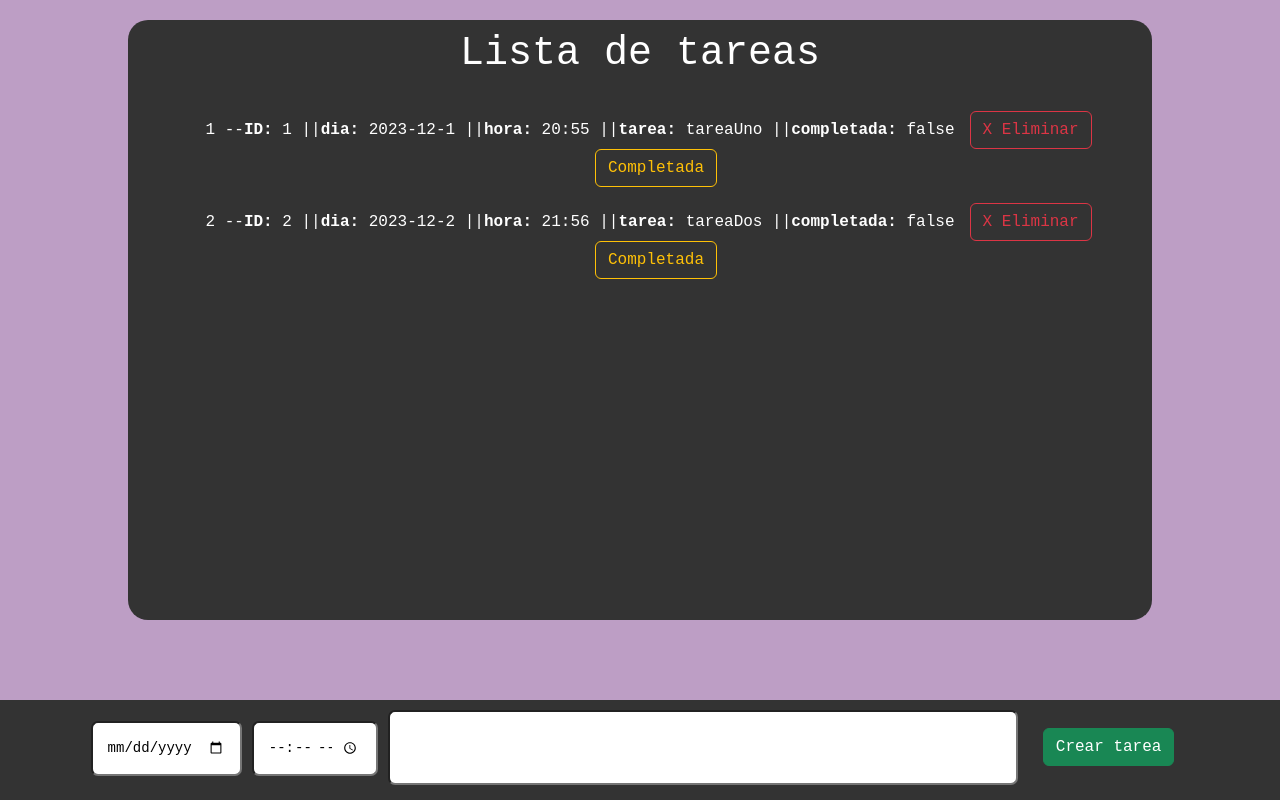
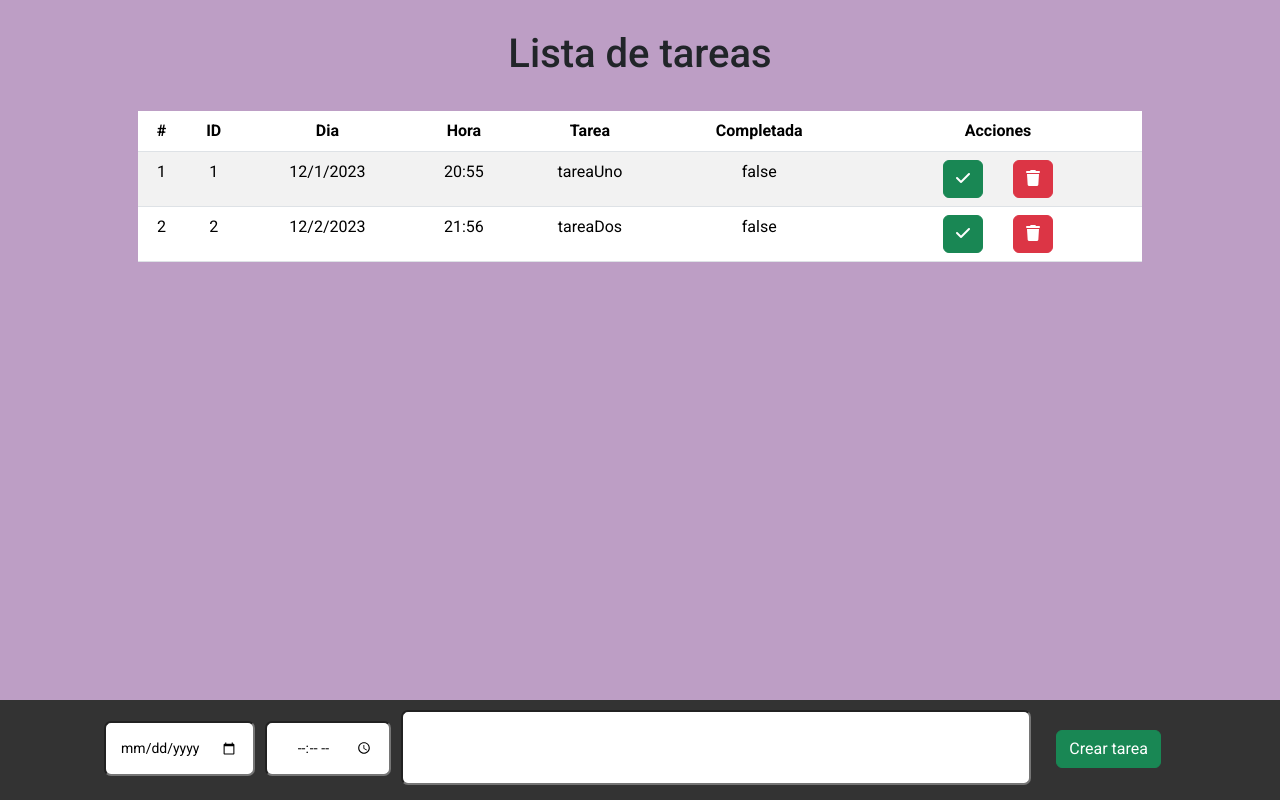
Before and after one commit to GermanQuercia/UNT-React-TP-2, a React (Vite) app: page / in a window 1280 px wide. Built offline with nearby package versions, Linux system fonts and the light colour scheme.

Commit message:
Actualizacion de estilos y funcion tarea completa y eliminación

```diff
--- a/index.html
+++ b/index.html
@@ -4,6 +4,13 @@
     <meta charset="UTF-8" />
     <link rel="icon" type="image/svg+xml" href="./src/assets/839860.png" />
     <meta name="viewport" content="width=device-width, initial-scale=1.0" />
+
+    <!--FONT ROBOTO-->
+    <link  rel="stylesheet"  href="https://fonts.googleapis.com/css2?family=Roboto:wght@300;400;500;600;700&display=swap" />
+
+    <!--FONT AWESOME-->
+    <script src="https://kit.fontawesome.com/30787e59bd.js" crossorigin="anonymous"></script>
+
     <title>Lista de tareas</title>
   </head>
   <body>
--- a/src/App.css
+++ b/src/App.css
@@ -1,5 +1,4 @@
 h1{
-    font-family: monospace;
     text-align: center;
     padding-bottom: 25px;
 }
--- a/src/App.jsx
+++ b/src/App.jsx
@@ -1,7 +1,7 @@
 import React, { useEffect } from 'react';
 import { useState } from 'react';
-import TaskForm from './components/r_TaskForm';
-import TaskList from './components/r_TaskList';
+import TaskForm from './components/TaskForm';
+import TaskList from './components/TaskList';
 import './App.css';
 import 'bootstrap/dist/css/bootstrap.min.css';
 
@@ -27,12 +27,14 @@ function App() {
 
 
   return (
-    <><div className='contenedor'>
+    <>
+      <div className='conteiner'>
       <div className='lista'>
-      <TaskList listaDeTareas={listaDeTareas} setListaDeTareas={setListaDeTareas} />
+        <TaskList listaDeTareas={listaDeTareas} setListaDeTareas={setListaDeTareas} />
+
       </div>
       <div className='nueva'>
-      <TaskForm listaDeTareas={listaDeTareas} setListaDeTareas={setListaDeTareas} />
+        <TaskForm listaDeTareas={listaDeTareas} setListaDeTareas={setListaDeTareas} />
       </div>
       </div>
     </>
--- /dev/null
+++ b/src/components/TaskForm.jsx
@@ -0,0 +1,59 @@
+import React from 'react';
+import { useState } from 'react';
+import Button from 'react-bootstrap/Button';
+import './styles.css';
+
+const TaskForm = (lista) => {
+
+    const [ID, setId] = useState(3);
+    const [dia, setDia] = useState(new Date().toLocaleDateString());
+
+    const agregarTarea = () => {
+
+        const tareaParaAgregar = {
+            id: "",
+            dia: "",
+            hora: "",
+            tarea: "",
+            completada: false,
+        }
+
+        const fecha1 = document.getElementById("fechaElegir").value;
+        tareaParaAgregar.dia = fecha1;
+
+        const hora1 = document.getElementById("horaElegir").value;
+        tareaParaAgregar.hora = hora1;
+
+        const texto1 = document.getElementById("tareaEscrita").value;
+        tareaParaAgregar.tarea = texto1;
+
+        const obteberId = () => { setId(ID + 1) }
+        obteberId()
+        tareaParaAgregar.id = ID
+
+        // Actualizar el estado utilizando la función setListaDeTareas
+        lista.setListaDeTareas(prevLista => [...prevLista, tareaParaAgregar]);
+
+    };
+
+    const handleSubmit = (event) => {
+
+        event.preventDefault();
+        agregarTarea();
+
+    }
+
+
+    return (
+        <>
+            <form onSubmit={handleSubmit} className="agregar">
+                <input type="date" id="fechaElegir" value={dia} onChange={ (ev)=> setDia(ev.target.value) } />
+                <input type="Time" id="horaElegir" />
+                <input type="text" rows="5" id="tareaEscrita" />
+                <Button type='submit' variant="success" >Crear tarea</Button>
+            </form>
+        </>
+    )
+}
+
+export default TaskForm;
--- /dev/null
+++ b/src/components/TaskItem.jsx
@@ -0,0 +1,74 @@
+import Button from 'react-bootstrap/Button';
+import InputGroup from 'react-bootstrap/InputGroup';
+import './styles.css'
+
+const TaskItem = ({ jsonObj, index, setListaDeTareas }) => {
+
+
+    console.log("elvalor del indice es ", index)
+
+    const borrarTareaCorto = (event) => {
+        const idDelElemento = Number(event.target.id);
+        setListaDeTareas(prevLista => prevLista.filter((_, i) => i !== idDelElemento)) //funca bien
+    };
+
+    const eliminarTarea = (id) => {
+        setListaDeTareas(prev => {
+            let listaFiltrada = prev.filter( t => t.id != id);
+            return listaFiltrada;
+        })
+    }
+
+    const borrarTarea = function (event) {
+        const idDelElemento = Number(event.target.id);
+
+        setListaDeTareas(function (prevLista) {
+            return prevLista.filter(function (_, i) {
+                return i !== idDelElemento;
+            });
+        });
+    };
+
+
+
+    function completada(id) {
+        const idDelElemento = id;
+
+        setListaDeTareas((prevLista) => {
+            // Create a new array to avoid mutating the previous state
+            const updatedLista = [...prevLista];
+            // Update the completed status of the task at idDelElemento
+            updatedLista[idDelElemento] = { ...updatedLista[idDelElemento], completada: !updatedLista[idDelElemento].completada };
+            // Return the updated array
+            return updatedLista;
+        });
+    }
+
+    let clase = jsonObj.completada ? 'task-completa' : 'task-incompleta'
+
+    console.log('clase ', clase)
+    return (
+
+        <>
+
+                <tr className={clase}>
+                    <td>{index + 1}</td>
+                    <td>{jsonObj.id}</td>
+                    <td>{new Date(jsonObj.dia).toLocaleDateString()}</td>
+                    <td>{jsonObj.hora}</td>
+                    <td>{jsonObj.tarea}</td>
+                    <td>{`${jsonObj.completada}`}</td>
+                    <td>
+                        {/* <Button variant="danger" id={`${index}`} onClick={borrarTarea}><i class="fas fa-trash"></i></Button> */}
+                        <Button variant="success" onClick={() => completada(index)}><i class="fas fa-check"></i></Button>
+                        <Button variant="danger" onClick={() => eliminarTarea(jsonObj.id)}><i class="fas fa-trash"></i></Button>
+                    </td>
+                </tr>
+
+        </>
+
+    )
+
+}
+
+export default TaskItem;
--- /dev/null
+++ b/src/components/TaskList.jsx
@@ -0,0 +1,39 @@
+import React from 'react';
+import './styles.css'
+import TaskItem from './TaskItem';
+import Table from 'react-bootstrap/Table';
+
+const TaskList = ({ listaDeTareas, setListaDeTareas }) => {
+
+
+
+    return (
+        <>
+            <div>
+            <h1>Lista de tareas</h1>
+            <Table hover striped>
+                <thead>
+                    <tr>
+                        <th>#</th>
+                        <th>ID</th>
+                        <th>Dia</th>
+                        <th>Hora</th>
+                        <th>Tarea</th>
+                        <th>Completada</th>
+                        <th>Acciones</th>
+                    </tr>
+                </thead>
+                <tbody>
+
+                    {listaDeTareas.map((jsonObj, index) => (
+                        <TaskItem jsonObj={jsonObj} index={index} setListaDeTareas={setListaDeTareas}/>
+                        ))}
+
+                </tbody>
+            </Table>
+            </div>
+        </>
+    )
+};
+
+export default TaskList;
--- a/src/components/styles.css
+++ b/src/components/styles.css
@@ -1,13 +1,3 @@
-* {
-    justify-content: center;
-    font-family: 'Courier New', Courier, monospace;
-}
-
-Button {
-    border-radius: 7px;
-    margin: 0px 15px;
-}
-
 
 
 #tareaEscrita {
@@ -32,3 +22,15 @@ Button {
     text-align: center;
     border-radius: 7px;
 }
+
+
+.task-completa {
+    text-decoration:line-through;
+    text-decoration-color: black;
+    text-decoration-thickness: 2px;
+
+}
+
+tr {
+    border-bottom: 3px solid rgb(39, 39, 39);
+}
--- a/src/index.css
+++ b/src/index.css
@@ -1,7 +1,12 @@
+*{
+    font-family: 'Roboto';
+}
+
 body {
     background-color: rgb(189, 158, 197);
     justify-content: center;
     align-items: center;
+
 }
 
 .tarea {
@@ -32,9 +37,9 @@ body {
     left: 10%;
     top: 20px;
     width: 80%;
-    height: 600px;
-    background-color: #333;
-    color: #fff;
+    height: 88%;
+    /* background-color: #e9e9e9; */
+    /* color: #fff; */
     text-align: center;
     padding: 10px;
     border-radius: 20px;
```
